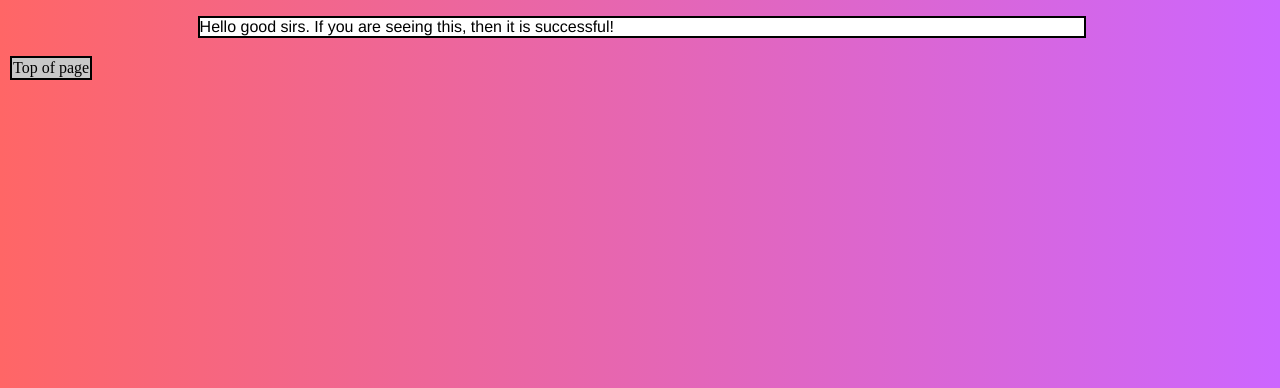
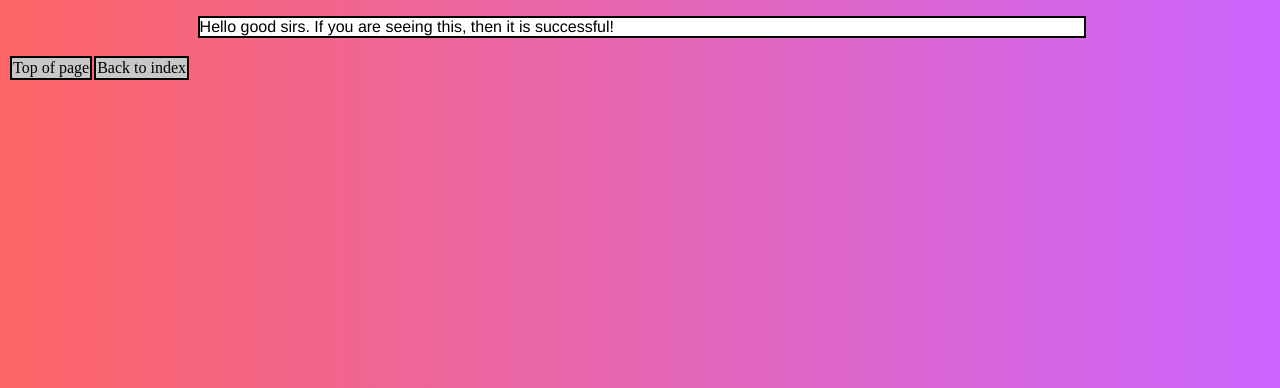
Before and after one commit to intotheskywithivy/vision, a Django app: page /vision/1/post_detail in a window 1280 px wide. Shown: the part 32-420 px from the top of the page. Run offline with Django 3.2, Linux system fonts and the light colour scheme; data comes from the database, SQL or seed files in the repository.

Commit message:
added link from detail to index

```diff
--- a/vision/templates/vision/post_detail.html
+++ b/vision/templates/vision/post_detail.html
@@ -19,5 +19,6 @@
 <table>
   <tr>
     <td style="border: 2px solid"><a href="#top">Top of page</a></td>
+    <td style="border: 2px solid"><a href="{% url 'vision:index' %}">Back to index</a></td>
   </tr>
 </table>
```
